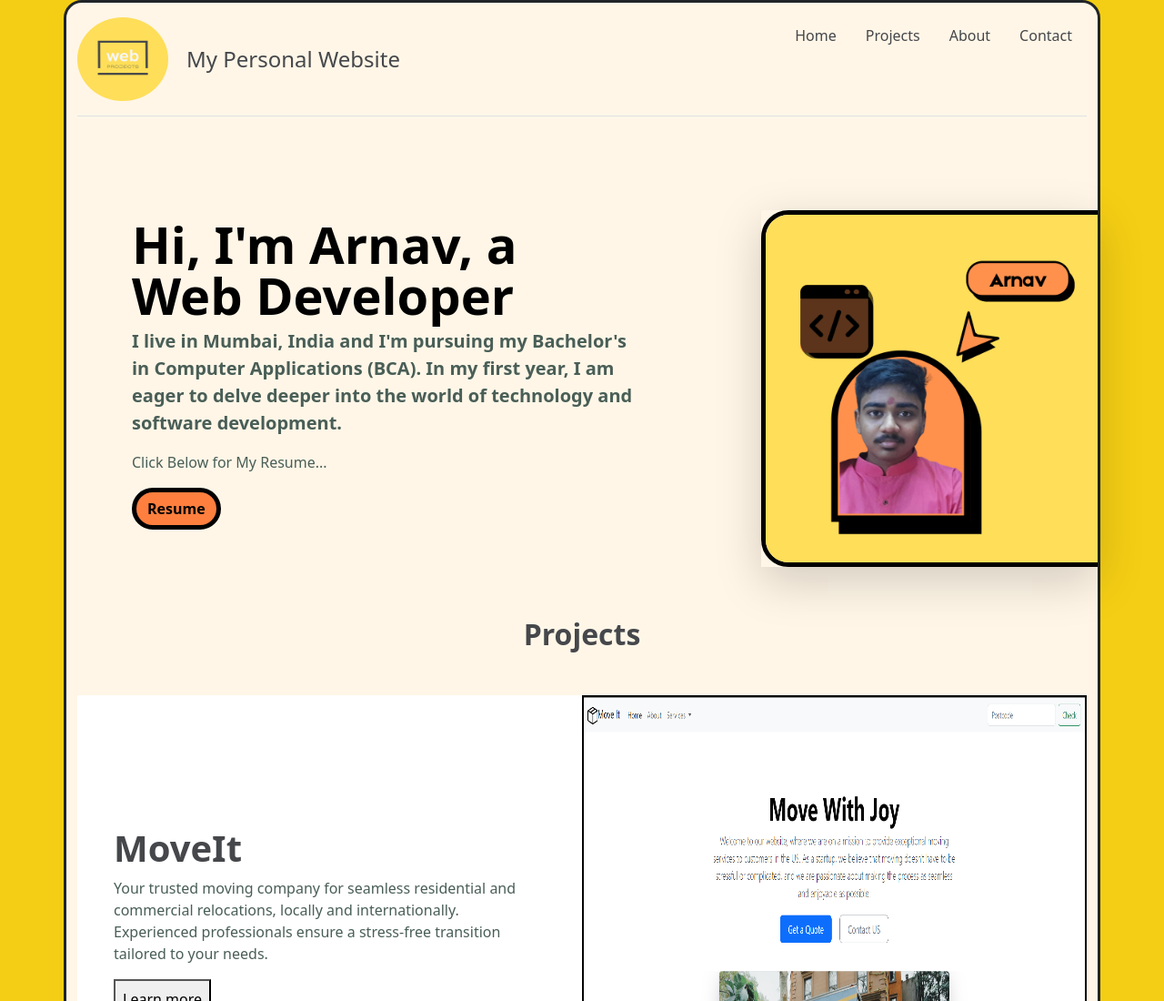
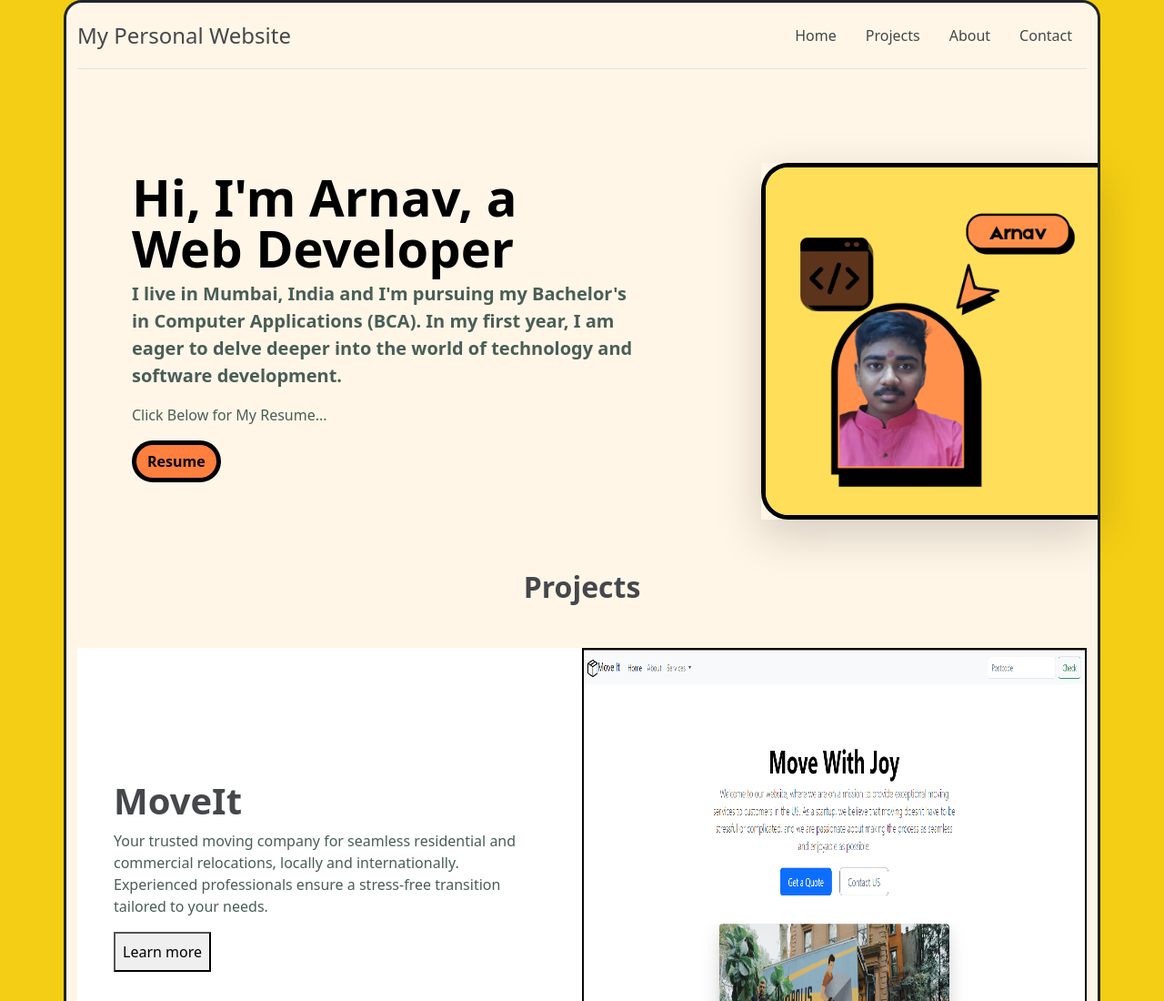
Before and after one commit to arnavankush30/My-Personal-Website, a plain HTML site: page index.html in a window 1280 px wide. Shown: the top 1100 px of the page at 91% size. Drawn offline with nearby package versions, Linux system fonts and the light colour scheme.

Commit message:
Update index.html

```diff
--- a/index.html
+++ b/index.html
@@ -13,7 +13,7 @@
         <section id="Nav">
         <header class="d-flex flex-wrap justify-content-center py-3 mb-4 border-bottom">
             <a href="/" class="d-flex align-items-center mb-3 mb-md-0 me-md-auto link-body-emphasis text-decoration-none">
-              <img id="logo" src="./images/_Pink and Beige Web Projects Computer Logo.png" alt="logo">
+
               <span class="fs-4" style="color: #45474B;">My Personal Website</span>
             </a>
 
```
